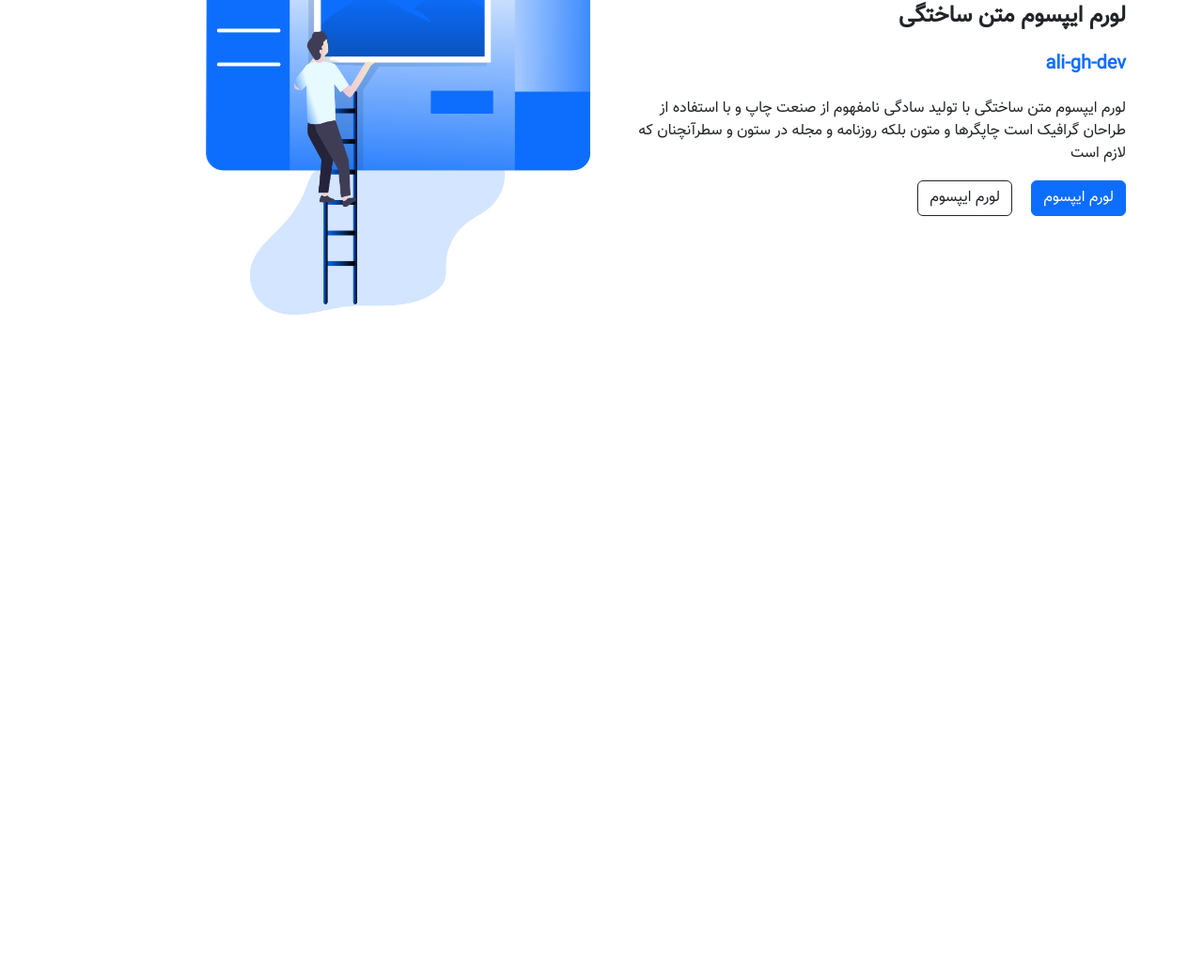
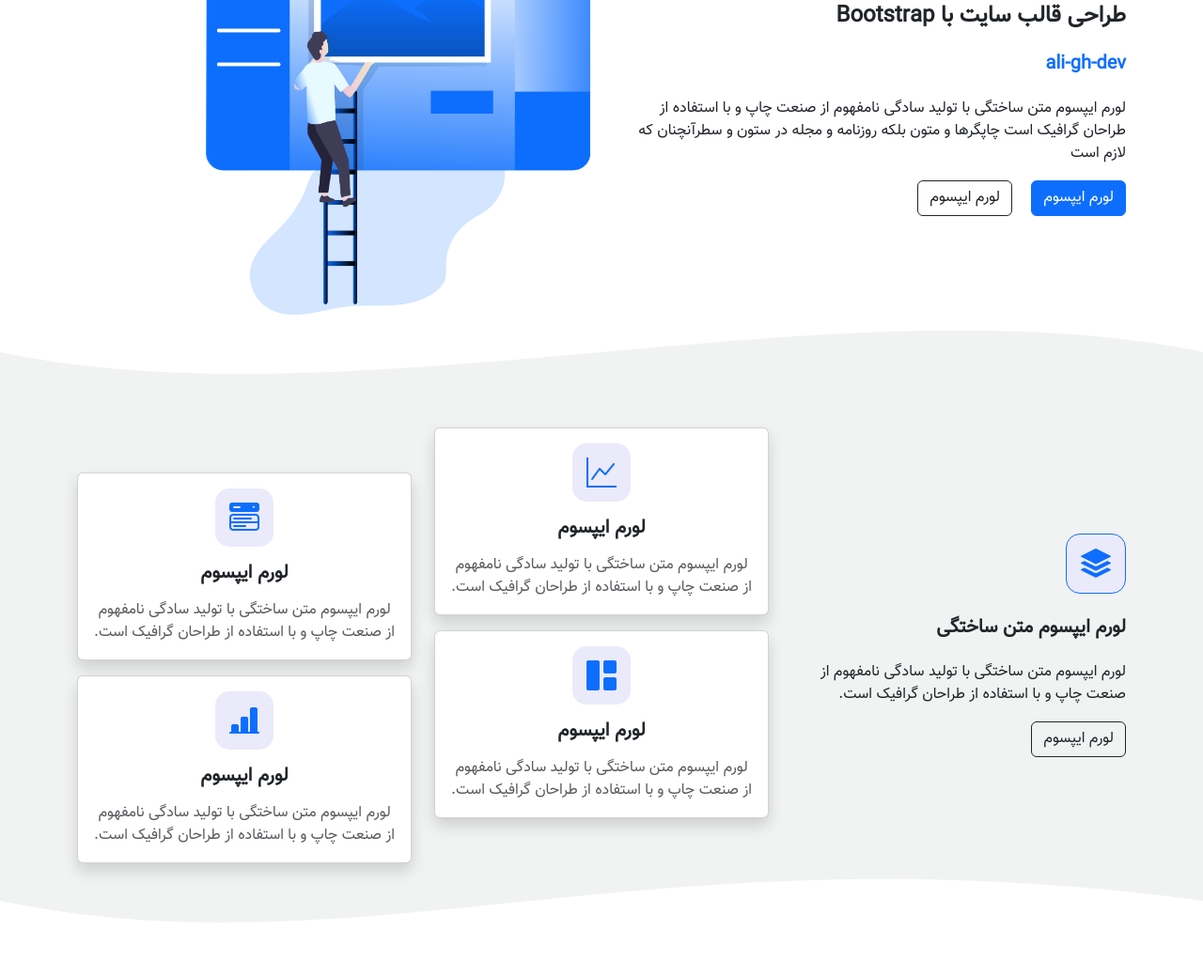
Before and after one commit to ali-gh-dev/bootstrap-1, a plain HTML site: page index.html in a window 1280 px wide. Shown: the part 206-1245 px from the top of the page at 94% size. Before the commit the page ends 800 px from the top, so only its background shows below. Drawn offline with nearby package versions, Linux system fonts and the light colour scheme.

Commit message:
cards section

```diff
--- a/css/main.css
+++ b/css/main.css
@@ -12,3 +12,16 @@
 body {
     font-family: "Vazir" !important;
 }
+
+.cards-section {
+    background: #f1f2f2 !important;
+}
+
+.icon {
+    font-size: 2rem;
+    color: rgb(13, 110, 253);
+    padding: 15px;
+    border-radius: 15px;
+    background: #ebeafb;
+    display: inline-flex;
+}
--- a/index.html
+++ b/index.html
@@ -11,6 +11,9 @@
 
     <!--    this is temporary-->
     <link rel="stylesheet" href="./css/bootstrap.rtl.min.css">
+
+    <!--    Bootstrap icons-->
+    <link rel="stylesheet" href="https://cdn.jsdelivr.net/npm/bootstrap-icons@1.11.3/font/bootstrap-icons.min.css">
     <!-- my custom CSS -->
     <link rel="stylesheet" href="./css/main.css">
 
@@ -59,12 +62,12 @@
     </nav>
 </header>
 
-<!-- next section -->
+<!-- first section -->
 <section>
     <div class="container mt-5">
         <div class="row align-items-center">
             <div class="col-md-6 mb-5 mb-md-0">
-                <h4 class="fw-bold">لورم ایپسوم متن ساختگی </h4>
+                <h4 class="fw-bold">طراحی قالب سایت با Bootstrap</h4>
                 <h5 class="text-primary fw-bold my-4">ali-gh-dev</h5>
                 <p>لورم ایپسوم متن ساختگی با تولید سادگی نامفهوم از صنعت چاپ و با استفاده از طراحان گرافیک است چاپگرها و
                     متون بلکه روزنامه و مجله در ستون و سطرآنچنان که لازم است
@@ -79,6 +82,80 @@
     </div>
 </section>
 
+<!--  cards section  -->
+<div style="height: 120px; overflow: hidden;">
+    <svg viewBox="0 0 500 150" preserveAspectRatio="none" style="height: 100%; width: 100%;">
+        <path d="M-0.00,49.85 C150.00,149.60 349.20,-49.85 500.00,49.85 L500.00,149.60 L-0.00,149.60 Z"
+              style="stroke: none; fill: #f1f2f2;"></path>
+    </svg>
+</div>
+<section class="cards-section">
+    <div class="container">
+        <div class="row align-items-center g-4">
+            <div class="col-md-4">
+                <i class="bi bi-stack icon border border-primary"></i>
+                <h5 class="fw-bold my-4">لورم ایپسوم متن ساختگی</h5>
+                <p>لورم ایپسوم متن ساختگی با تولید سادگی نامفهوم از صنعت چاپ و با استفاده از طراحان گرافیک است.</p>
+                <button class="btn btn-outline-dark">لورم ایپسوم</button>
+            </div>
+            <div class="col-md-8">
+                <div class="row gap-0">
+                    <div class="col-md-6">
+                        <div class="card text-center mb-3 shadow">
+                            <div class="card-body">
+                                <i class="bi bi-graph-up icon"></i>
+                                <h5 class="card-title fw-bold my-3">لورم ایپسوم</h5>
+                                <p class="card-text text-muted">لورم ایپسوم متن ساختگی با تولید سادگی نامفهوم از صنعت
+                                    چاپ و با
+                                    استفاده از طراحان گرافیک است.
+                                </p>
+                            </div>
+                        </div>
+                        <div class="card text-center shadow">
+                            <div class="card-body">
+                                <i class="bi bi-grid-1x2-fill icon"></i>
+                                <h5 class="card-title fw-bold my-3">لورم ایپسوم</h5>
+                                <p class="card-text text-muted">لورم ایپسوم متن ساختگی با تولید سادگی نامفهوم از صنعت
+                                    چاپ و با
+                                    استفاده از طراحان گرافیک است.
+                                </p>
+                            </div>
+                        </div>
+                    </div>
+                    <div class="col-md-6 mt-3 mt-md-5">
+                        <div class="card text-center mb-3 shadow">
+                            <div class="card-body">
+                                <i class="bi bi-menu-button-wide-fill icon"></i>
+                                <h5 class="card-title fw-bold my-3">لورم ایپسوم</h5>
+                                <p class="card-text text-muted">لورم ایپسوم متن ساختگی با تولید سادگی نامفهوم از صنعت
+                                    چاپ و با
+                                    استفاده از طراحان گرافیک است.
+                                </p>
+                            </div>
+                        </div>
+                        <div class="card text-center shadow">
+                            <div class="card-body">
+                                <i class="bi bi-bar-chart-line-fill icon"></i>
+                                <h5 class="card-title fw-bold my-3">لورم ایپسوم</h5>
+                                <p class="card-text text-muted">لورم ایپسوم متن ساختگی با تولید سادگی نامفهوم از صنعت
+                                    چاپ و با
+                                    استفاده از طراحان گرافیک است.
+                                </p>
+                            </div>
+                        </div>
+                    </div>
+                </div>
+            </div>
+        </div>
+    </div>
+</section>
+<div style="height: 120px; overflow: hidden;">
+    <svg viewBox="0 0 500 150" preserveAspectRatio="none" style="height: 100%; width: 100%;">
+        <path d="M-0.00,49.85 C150.00,149.60 271.37,-49.85 500.00,49.85 L500.00,0.00 L-0.00,0.00 Z"
+              style="stroke: none; fill: #f1f2f2;"></path>
+    </svg>
+</div>
+
 
 <script src="https://cdn.jsdelivr.net/npm/bootstrap@5.3.3/dist/js/bootstrap.bundle.min.js"
         integrity="sha384-YvpcrYf0tY3lHB60NNkmXc5s9fDVZLESaAA55NDzOxhy9GkcIdslK1eN7N6jIeHz"
```
